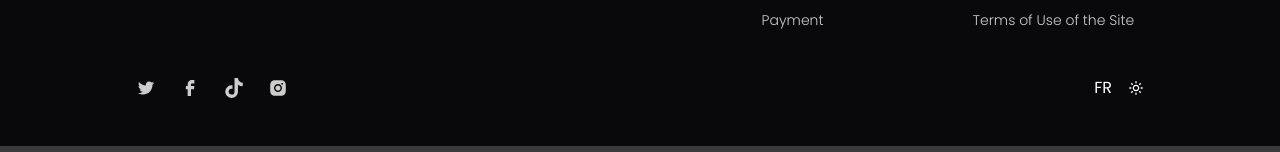
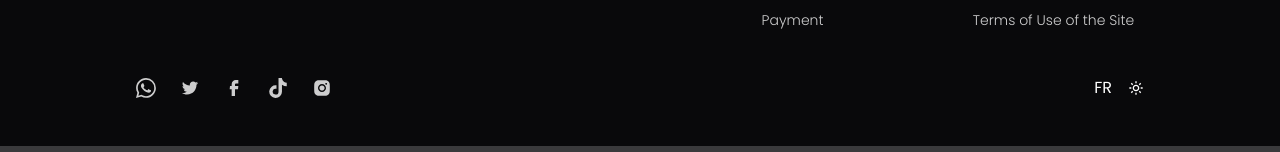
Before and after one commit to 01Barthez/Iphone-Cameroon, a React (Vite) app: page / in a window 1280 px wide. Shown: the part 475-627 px from the top of the page. Built offline with nearby package versions, Linux system fonts and the light colour scheme.

Commit message:
fix: Update footer links

```diff
--- a/src/core/mocks/footer.mock.tsx
+++ b/src/core/mocks/footer.mock.tsx
@@ -1,3 +1,4 @@
+import { BsWhatsapp } from "react-icons/bs";
 import { AiFillInstagram } from "react-icons/ai";
 import { FaTiktok } from "react-icons/fa";
 import { CgFacebook } from "react-icons/cg";
@@ -115,26 +116,33 @@ export const FootersLinks: IFootersLinks[] = [
 export const SocialLink: ISocialLink[] = [
     {
         id: uuidv4(),
+        icon: <BsWhatsapp />,
+        url: "https://wa.me/237655646687?text=bonjour%20Iphone%20Cameroon%2C%20je%20voudrais%20discutter%20avec%20vous%20%C3%A0%20propos%20d%27un%20article%20que%20j%27ai%20vu%20sur%20votre%20site%20de%20vente%20en%20ligne%2C%20vous%20pouvez%20m%27accorder%20un%20instant%20%3F",
+        name: 'Whatsapp',
+    },
+
+    {
+        id: uuidv4(),
         icon: <AiOutlineTwitter />,
-        url: 'https://x.com/login?&mx=2',
+        url: 'https://x.com/login?&mx=2', // https://twitter.com/intent/tweet?text=bonjour%20Iphone%20cameroun%2C%20je%20voudrais%20discutter%20avec%20vous%20%C3%A0%20propos%20d%27un%20article%20que%20j%27ai%20vu%20sur%20votre%20site%20de%20vente%20en%20ligne%2C%20vous%20pouvez%20m%27accordez%20un%20instant%20%3F&url=https://example.com
         name: 'Twitter',
     },
     {
         id: uuidv4(),
         icon: <CgFacebook />,
-        url: 'https://www.facebook.com/login.php/',
+        url: 'https://www.facebook.com/login.php/', // https://www.facebook.com/sharer/sharer.php?u=https://example.com&quote=bonjour%20Iphone%20cameroun%2C%20je%20voudrais%20discutter%20avec%20vous%20%C3%A0%20propos%20d%27un%20article%20que%20j%27ai%20vu%20sur%20votre%20site%20de%20vente%20en%20ligne%2C%20vous%20pouvez%20m%27accordez%20un%20instant%20%3F
         name: 'Facebook',
     },
     {
         id: uuidv4(),
         icon: <FaTiktok />,
-        url: 'https://www.tiktok.com/login',
+        url: 'https://www.tiktok.com/login', // https://www.tiktok.com/@<nom_utilisateur>
         name: 'Tiktok',
     },
     {
         id: uuidv4(),
         icon: <AiFillInstagram />,
-        url: 'https://www.instagram.com/accounts/login/',
+        url: 'https://www.instagram.com/accounts/login/', // https://instagram.com/<nom_utilisateur>
         name: 'Instagram',
     },
 ];
--- a/src/layouts/footer/Footer.tsx
+++ b/src/layouts/footer/Footer.tsx
@@ -57,6 +57,7 @@ const Footer: React.FC = () => {
                   key={link.id}
                   to={link.url}
                   target='_blank'
+                  title={`contact us on ${link.name}`}
                   className='text-lg md:text-xl p-2 text-footer-foreground/80 hover:bg-footer-foreground/10 rounded-full duration-200'
                 >
                   {link.icon}
```
